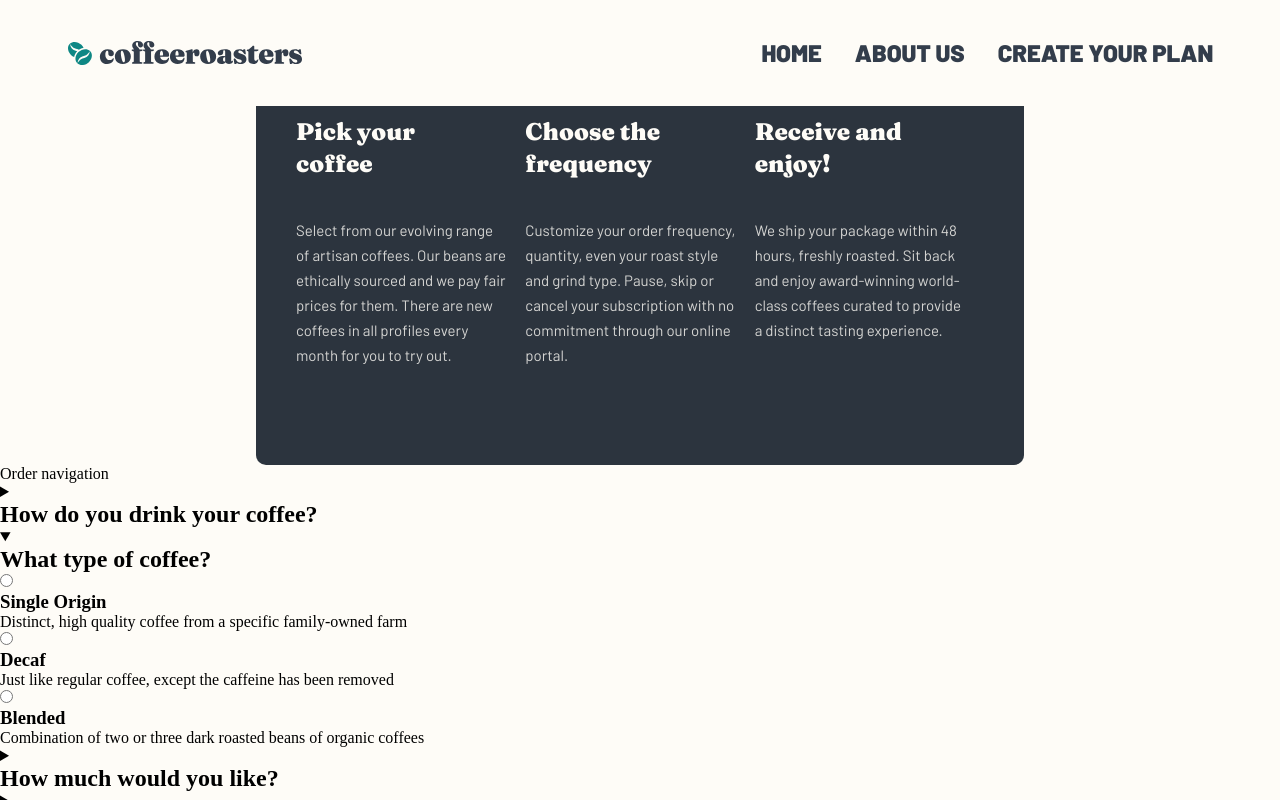
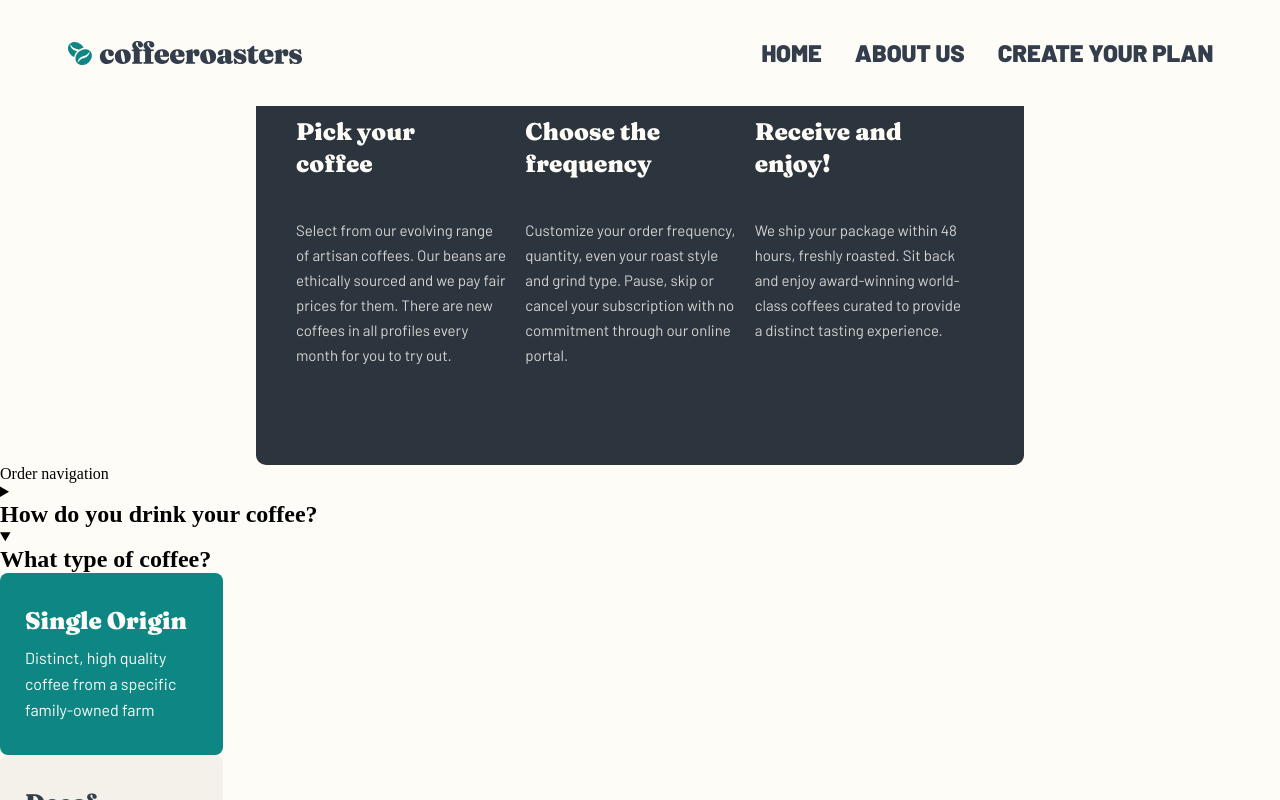
Before and after one commit to Marjolein-Kasman-de-Jong/coffeeroasters, a React (Vite) app: page /subscribe in a window 1280 px wide. Both pictures are taken after a click on the heading "What type of coffee?". Shown: the part 811-1611 px from the top of the page. Built offline with nearby package versions, Linux system fonts and the light colour scheme.

Commit message:
Style order form option

```diff
--- a/src/components/order-form-option/OrderFormOption.jsx
+++ b/src/components/order-form-option/OrderFormOption.jsx
@@ -6,24 +6,39 @@ import { OrderContext } from "../../context/OrderContextProvider";
 // Styles
 import "./order-form-option.css";
 
-export default function OrderFormOption({section, options, option}) {
-    const { updateOrder } = useContext(OrderContext);
-    const {optionTitle, optionDescription} = options[option];
+export default function OrderFormOption({ section, options, option }) {
+    const { order, updateOrder } = useContext(OrderContext);
+    const { optionTitle, optionDescription } = options[option];
+    const isSelected = order[section][option];
 
     const handleClick = (event) => {
         event.preventDefault();
 
-        const category = event.currentTarget.className;
+        const category = section;
         const selectedOption = event.currentTarget.id;
 
         updateOrder(category, selectedOption);
     }
 
     return (
-        <label htmlFor={`${option}-radio`} className={section} id={option} onClick={handleClick}>
-            <input type="radio" name={`${section}-option`} value={optionTitle} id={`${option}-radio`} />
-            <h3>{optionTitle}</h3>
-            <p>{optionDescription}</p>
+        <label
+            htmlFor={`${option}-radio`}
+            className={`order-form-option ${section} ${isSelected ? "selected" : ""}`}
+            id={option}
+            onClick={handleClick}
+        >
+            <input
+                type="radio"
+                name={`${section}-option`}
+                value={optionTitle}
+                id={`${option}-radio`}
+            />
+            <h3 className="heading-option">
+                {optionTitle}
+            </h3>
+            <p className="regular-paragraph">
+                {optionDescription}
+            </p>
         </label>
     )
 }
--- a/src/components/order-form-option/order-form-option.css
+++ b/src/components/order-form-option/order-form-option.css
@@ -0,0 +1,42 @@
+.order-form-option {
+    width: 87.47%;
+    max-width: 328px;
+    padding: 24px 25px;
+    display: flex;
+    flex-direction: column;
+    gap: 8px;
+    border-radius: 8px;
+    background-color: var(--light-grey);
+}
+
+@media screen and (min-width: 768px) {
+    .order-form-option {
+        width: 32.41%;
+        max-width: 223px;
+        padding: 32px 25px;
+    }
+}
+
+@media screen and (min-width: 1440px) {
+    .order-form-option {
+        width: 100%;
+        max-width: 228px;
+        padding: 32px 28px;
+        transition: background-color .3s;
+    }
+}
+
+@media screen and (min-width: 1440px) {
+    .order-form-option:hover {
+        cursor: pointer;
+        background-color: var(--pale-orange);
+    }
+}
+
+.order-form-option.selected {
+    background-color: var(--dark-cyan)
+}
+
+.order-form-option input {
+    display: none;
+}
--- a/src/context/OrderContextProvider.jsx
+++ b/src/context/OrderContextProvider.jsx
@@ -31,8 +31,6 @@ function OrderContextProvider({ children }) {
         }
     });
 
-    console.log(order)
-
     const updateOrder = (category, selectedOption) => {
         // Set only the selected option to true, others to false
         setOrder(prevOrder => ({
--- a/src/index.css
+++ b/src/index.css
@@ -32,6 +32,7 @@ address {
   --pale-orange: #FDD6BA;
   --light-cream: #FEFCF7;
   --grey: #83888F;
+  --light-grey: #F4F1EB;
 }
 
 /* Body */
@@ -312,6 +313,19 @@ html {
   }
 }
 
+/* ----Order form options */
+
+.order-form-option .heading-option {
+  color: var(--dark-grey-blue);
+  font-size: 1.5rem;
+  line-height: 2rem;
+  transition: color .3s;
+}
+
+.order-form-option.selected .heading-option {
+  color: var(--light-cream);
+}
+
 /* --Regular paragraphs */
 
 .regular-paragraph {
@@ -431,6 +445,21 @@ html {
   }
 }
 
+/* ----Order form options */
+
+.order-form-option .regular-paragraph {
+  color: var(--dark-grey-blue);
+  font-size: 1rem;
+  line-height: 1.625rem;
+  text-align: left;
+  opacity: 1;
+  transition: color .3s;
+}
+
+.order-form-option.selected .regular-paragraph {
+  color: var(--light-cream);
+}
+
 /* --Numbers */
 
 .number {
```
Also changed, not shown: src/components/order-form-section/OrderFormSection.jsx (+13 -3 lines), src/sections/order-form/OrderForm.jsx (+8 -3 lines).
